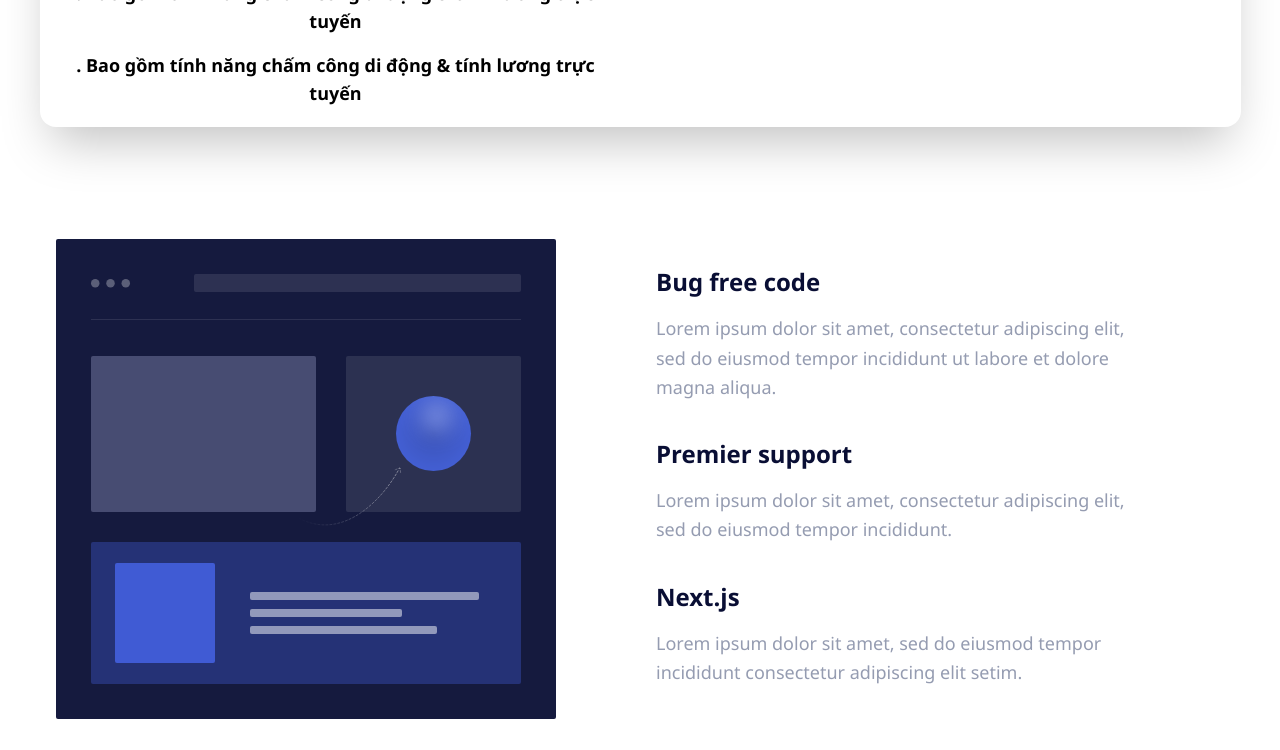
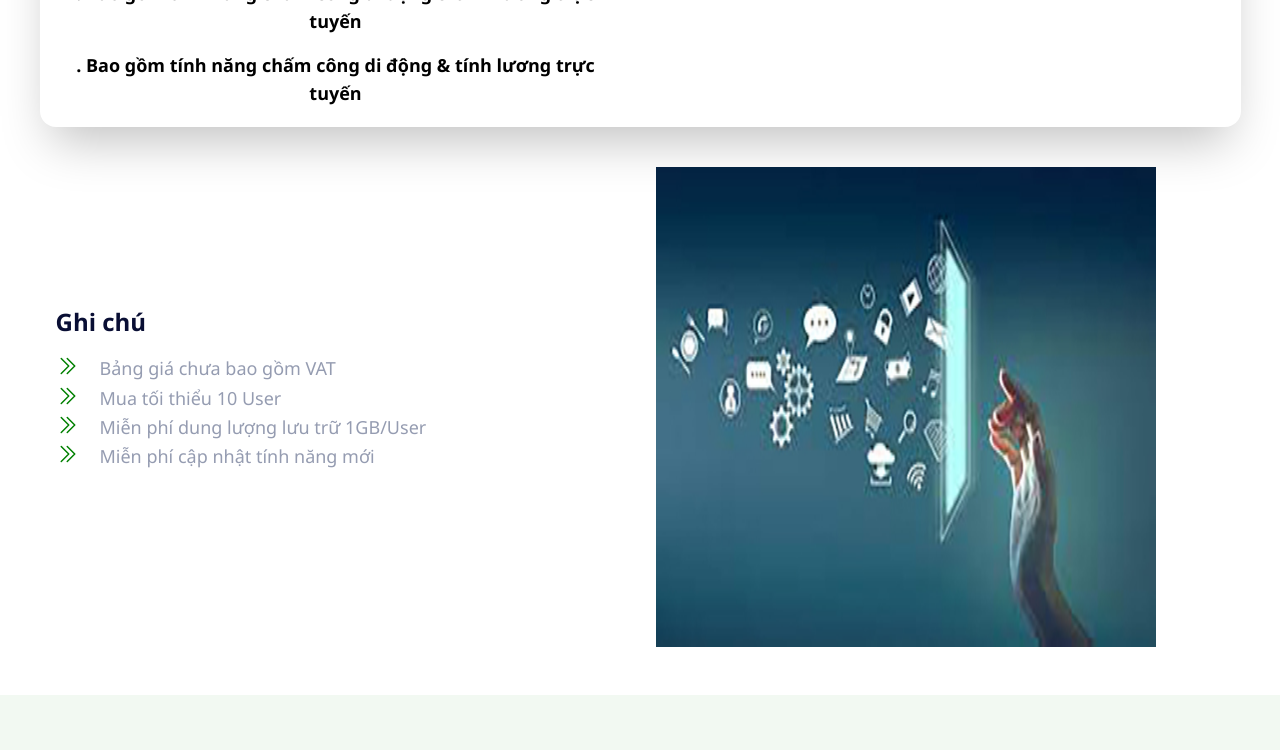
Before and after one commit to 1canhhoa/test-3i, a Next.js app: page /en/about-us in a window 1280 px wide. Shown: the part 1460-2210 px from the top of the page. Built offline with nearby package versions, Linux system fonts and the light colour scheme; no server answers.

Commit message:
tuân và tài đã sửa lại mục đăng ký  tư vấn

```diff
--- a/app/[locale]/components/About/AboutSectionTwo.tsx
+++ b/app/[locale]/components/About/AboutSectionTwo.tsx
@@ -1,56 +1,58 @@
+import { url } from "inspector";
 import Image from "next/image";
-
 const AboutSectionTwo = () => {
   return (
-    <section className="py-16 md:py-20 lg:py-28">
+    <section >
       <div className="container">
-        <div className="-mx-4 flex flex-wrap items-center">
+        <div className="-mx-4 flex flex-wrap items-center mt-10">
+          <div className="w-full px-4 lg:w-1/2">
+            <div className="wow fadeInUp max-w-[470px]" data-wow-delay=".2s">
+              <div className="mb-9">
+                <h3 className="mb-4 text-xl font-bold text-black dark:text-white sm:text-2xl lg:text-xl xl:text-2xl">
+                  Ghi chú
+                </h3>
+                <p className="flex font-medium leading-relaxed text-body-color  sm:text-lg sm:leading-relaxed">
+                  <svg xmlns="http://www.w3.org/2000/svg" fill="none" viewBox="0 0 24 24" strokeWidth={1.5} stroke="currentColor" className="text-base w-6 h-6 text-[green]">
+                    <path strokeLinecap="round" strokeLinejoin="round" d="M11.25 4.5l7.5 7.5-7.5 7.5m-6-15l7.5 7.5-7.5 7.5" />
+                  </svg>
+                  <span className="ml-5 ">Bảng giá chưa bao gồm VAT</span>
+                </p>
+                <p className="flex font-medium leading-relaxed text-body-color  sm:text-lg sm:leading-relaxed">
+                  <svg xmlns="http://www.w3.org/2000/svg" fill="none" viewBox="0 0 24 24" strokeWidth={1.5} stroke="currentColor" className="text-base w-6 h-6 text-[green]">
+                    <path strokeLinecap="round" strokeLinejoin="round" d="M11.25 4.5l7.5 7.5-7.5 7.5m-6-15l7.5 7.5-7.5 7.5" />
+                  </svg>
+                  <span className="ml-5 ">Mua tối thiểu 10 User</span>
+                </p>
+                <p className="flex font-medium leading-relaxed text-body-color  sm:text-lg sm:leading-relaxed">
+                  <svg xmlns="http://www.w3.org/2000/svg" fill="none" viewBox="0 0 24 24" strokeWidth={1.5} stroke="currentColor" className="text-base w-6 h-6 text-[green]">
+                    <path strokeLinecap="round" strokeLinejoin="round" d="M11.25 4.5l7.5 7.5-7.5 7.5m-6-15l7.5 7.5-7.5 7.5" />
+                  </svg>
+                  <span className="ml-5 ">Miễn phí dung lượng lưu trữ 1GB/User</span>
+                </p>
+                <p className="flex font-medium leading-relaxed text-body-color  sm:text-lg sm:leading-relaxed">
+                  <svg xmlns="http://www.w3.org/2000/svg" fill="none" viewBox="0 0 24 24" strokeWidth={1.5} stroke="currentColor" className="text-base w-6 h-6 text-[green]">
+                    <path strokeLinecap="round" strokeLinejoin="round" d="M11.25 4.5l7.5 7.5-7.5 7.5m-6-15l7.5 7.5-7.5 7.5" />
+                  </svg>
+                  <span className="ml-5 ">Miễn phí cập nhật tính năng mới</span>
+                </p>
+              </div>
+            </div>
+          </div>
           <div className="w-full px-4 lg:w-1/2">
             <div
-              className="wow fadeInUp relative mx-auto mb-12 aspect-[25/24] max-w-[500px] text-center lg:m-0"
-              data-wow-delay=".15s"
+              className="wow fadeInUp relative mx-auto mb-12 aspect-[25/24] max-w-[500px] text-center lg:m-0" data-wow-delay=".15s"
             >
               <Image
-                src="/images/about/about-image-2.svg"
+                src="/images/about/ctamobile.jpg"
                 alt="about image"
                 fill
               />
             </div>
           </div>
-          <div className="w-full px-4 lg:w-1/2">
-            <div className="wow fadeInUp max-w-[470px]" data-wow-delay=".2s">
-              <div className="mb-9">
-                <h3 className="mb-4 text-xl font-bold text-black dark:text-white sm:text-2xl lg:text-xl xl:text-2xl">
-                  Bug free code
-                </h3>
-                <p className="text-base font-medium leading-relaxed text-body-color sm:text-lg sm:leading-relaxed">
-                  Lorem ipsum dolor sit amet, consectetur adipiscing elit, sed
-                  do eiusmod tempor incididunt ut labore et dolore magna aliqua.
-                </p>
-              </div>
-              <div className="mb-9">
-                <h3 className="mb-4 text-xl font-bold text-black dark:text-white sm:text-2xl lg:text-xl xl:text-2xl">
-                  Premier support
-                </h3>
-                <p className="text-base font-medium leading-relaxed text-body-color sm:text-lg sm:leading-relaxed">
-                  Lorem ipsum dolor sit amet, consectetur adipiscing elit, sed
-                  do eiusmod tempor incididunt.
-                </p>
-              </div>
-              <div className="mb-1">
-                <h3 className="mb-4 text-xl font-bold text-black dark:text-white sm:text-2xl lg:text-xl xl:text-2xl">
-                  Next.js
-                </h3>
-                <p className="text-base font-medium leading-relaxed text-body-color sm:text-lg sm:leading-relaxed">
-                  Lorem ipsum dolor sit amet, sed do eiusmod tempor incididunt
-                  consectetur adipiscing elit setim.
-                </p>
-              </div>
-            </div>
-          </div>
+
         </div>
       </div>
-    </section>
+    </section >
   );
 };
 
--- a/tailwind.config.js
+++ b/tailwind.config.js
@@ -57,6 +57,7 @@ module.exports = {
       },
       backgroundImage: {
         "nav-mobile": "url('/images/menu/map_menu.jpg')",
+        "cta-mobile": "url('/image/HomeSlides/cta-mobile.jpg')"
       },
       keyframes: {
         fadeInDown: {
```
Also changed, not shown: app/[locale]/components/Header/MainMenu.tsx (+3 -6 lines), public/images/about/ctamobile.jpg (added).
